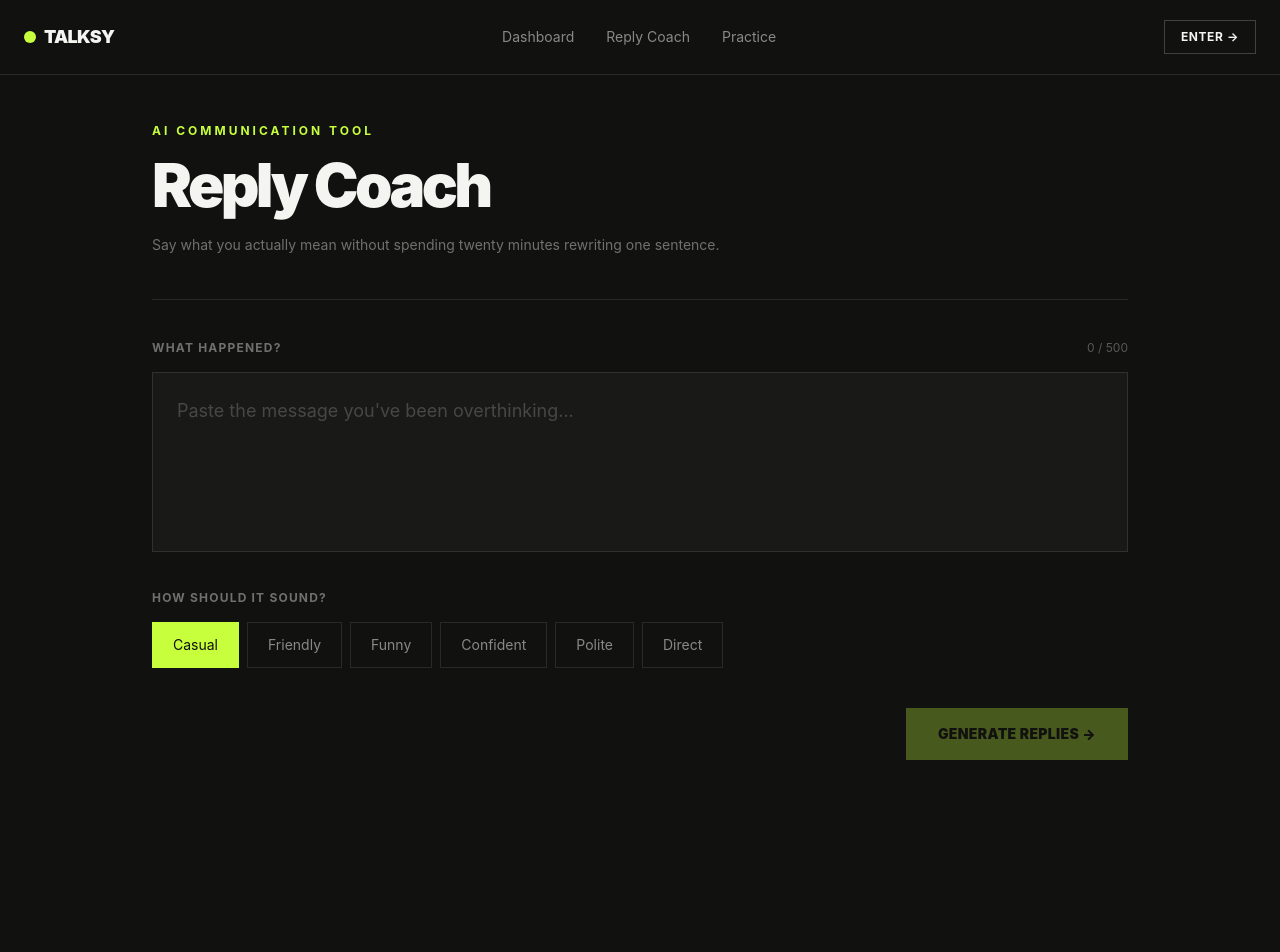
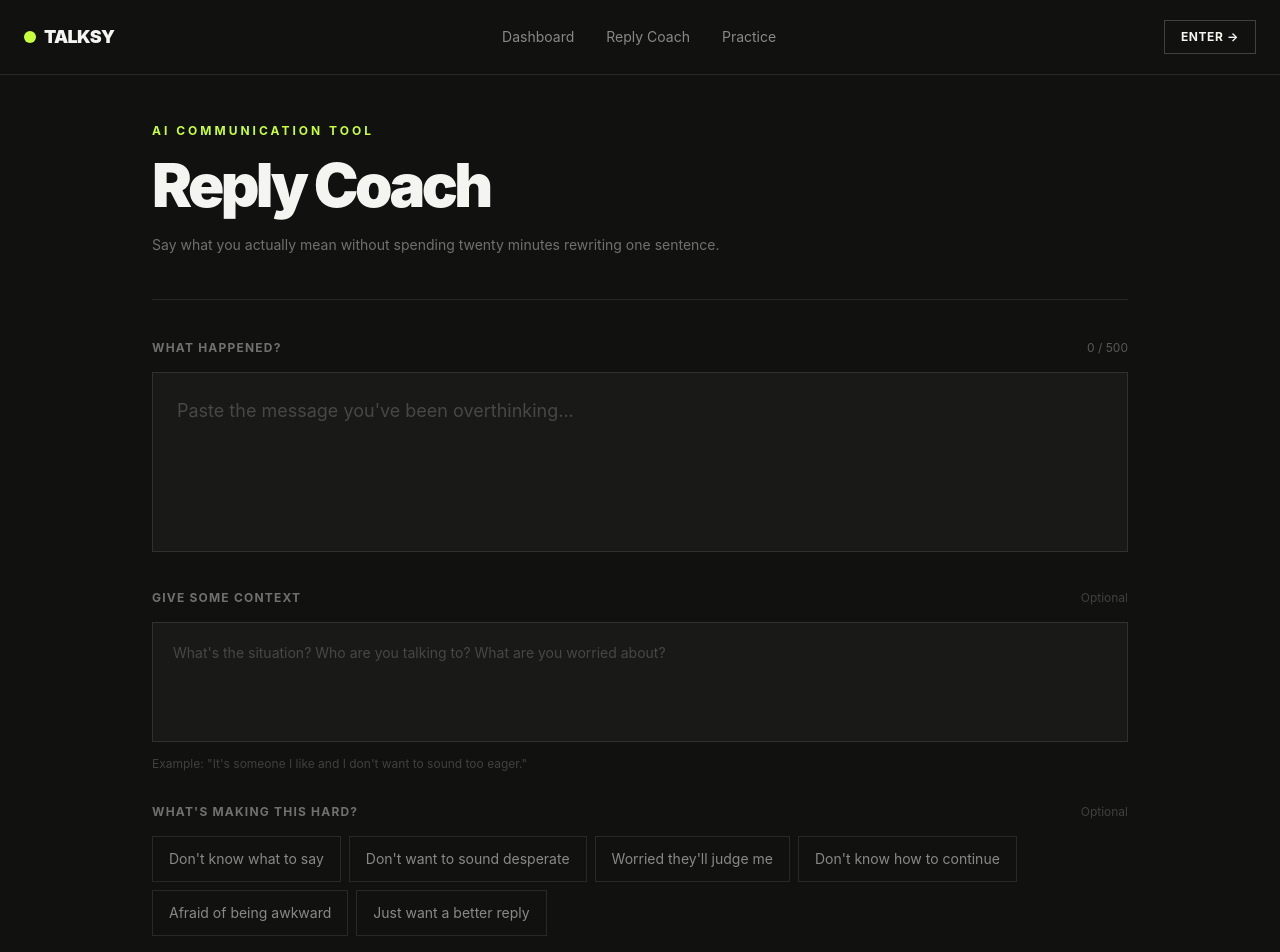
Before and after one commit to athmika2904/Talksy, a React (Vite) app in the folder client/: page /reply-coach in a window 1280 px wide. Shown: the top 952 px of the page. Before the commit the page ends 808 px from the top, so only its background shows below. Built offline with nearby package versions, Linux system fonts and the light colour scheme.

Commit message:
Added the context options

```diff
--- a/client/src/assets/pages/ReplyCoach.tsx
+++ b/client/src/assets/pages/ReplyCoach.tsx
@@ -10,7 +10,14 @@ const tones = [
   "Polite",
   "Direct",
 ]
-
+const concerns = [
+  "Don't know what to say",
+  "Don't want to sound desperate",
+  "Worried they'll judge me",
+  "Don't know how to continue",
+  "Afraid of being awkward",
+  "Just want a better reply",
+]
 interface ReplyOptionProps {
   number: string
   text: string
@@ -83,8 +90,10 @@ function ReplyCoach() {
 
   const [message, setMessage] = useState("")
   const [tone, setTone] = useState("Casual")
+  const [context, setContext] = useState("")
   const [replies, setReplies] = useState<string[]>([])
   const [loading, setLoading] = useState(false)
+  const [selectedConcerns, setSelectedConcerns] = useState<string[]>([])
     const [error, setError] = useState("")
     useEffect(() => {
       if (replies.length > 0 && !loading) {
@@ -113,7 +122,9 @@ function ReplyCoach() {
                 "http://localhost:5000/api/ai/reply",
                 {
                     message,
-                    tone
+                    context,
+                    tone,
+                    concerns:selectedConcerns,
                 }
             )
 
@@ -133,6 +144,20 @@ function ReplyCoach() {
             setLoading(false)
 
         }
+      }
+      function toggleConcern(concern: string) {
+
+        setSelectedConcerns((current) => {
+
+          if (current.includes(concern)) {
+
+            return current.filter((item) => item !== concern)
+
+          }
+
+          return [...current, concern]
+
+        })
       }
 
   return (
@@ -191,8 +216,81 @@ function ReplyCoach() {
             className="mt-4 min-h-[180px] w-full resize-none border border-white/10 bg-[#191917] p-6 text-lg text-white outline-none transition placeholder:text-white/20 focus:border-[#c7ff3d]"
           />
 
+          <div className="mt-8">
+
+  <div className="flex items-center justify-between">
+
+    <label className="text-xs font-bold uppercase tracking-widest text-white/40">
+      Give some context
+    </label>
+
+    <span className="text-xs text-white/20">
+      Optional
+    </span>
+
+  </div>
+
+        <textarea
+          value={context}
+          onChange={(event) => setContext(event.target.value)}
+          maxLength={300}
+          placeholder="What's the situation? Who are you talking to? What are you worried about?"
+          className="mt-4 min-h-[120px] w-full resize-none border border-white/10 bg-[#191917] p-5 text-sm text-white outline-none transition placeholder:text-white/20 focus:border-[#c7ff3d]"
+        />
+
+        <p className="mt-2 text-xs text-white/20">
+          Example: "It's someone I like and I don't want to sound too eager."
+        </p>
+
+      </div>
+
         </section>
 
+        <section className="mt-8">
+
+          <div className="flex items-center justify-between">
+
+            <p className="text-xs font-bold uppercase tracking-widest text-white/40">
+              What's making this hard?
+            </p>
+
+            <span className="text-xs text-white/20">
+              Optional
+            </span>
+
+          </div>
+
+          <div className="mt-4 flex flex-wrap gap-2">
+
+            {concerns.map((concern) => {
+
+              const selected = selectedConcerns.includes(concern)
+
+              return (
+
+                <button
+                  type="button"
+                  key={concern}
+                  onClick={() => toggleConcern(concern)}
+                  className={`
+                    border px-4 py-3 text-sm transition
+                    ${
+                      selected
+                        ? "border-[#c7ff3d] bg-[#c7ff3d] text-[#11110f]"
+                        : "border-white/10 text-white/50 hover:border-white/30 hover:text-white"
+                    }
+                  `}
+                >
+                  {concern}
+                </button>
+
+              )
+
+            })}
+
+          </div>
+
+        </section>
 
 
         <section className="mt-8">
```
Also changed, not shown: 2 other files (tests, documents, lock files or other folders).
